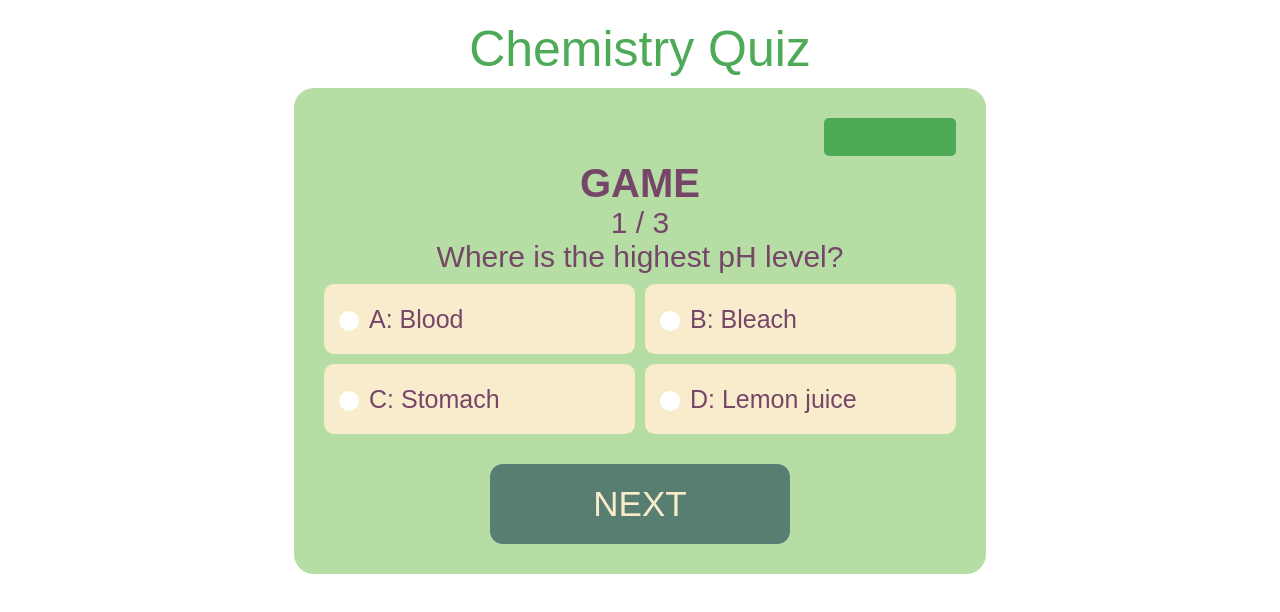
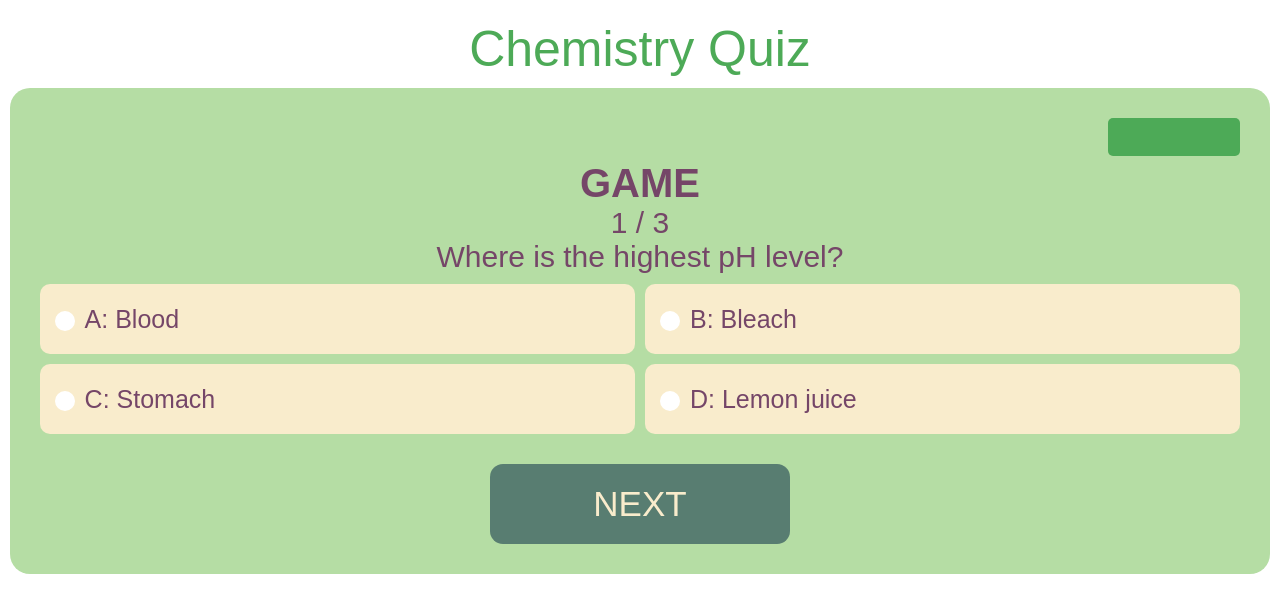
Before and after one commit to Homo-liber/chemistry-quiz, a React (Vite) app: page / in a window 1280 px wide. Both pictures are taken after a click on the button "START". Shown: the top 612 px of the page. Built offline with nearby package versions, Linux system fonts and the light colour scheme.

Commit message:
Result-page: Resetting the number of correct answers to zero

```diff
--- a/src/App.css
+++ b/src/App.css
@@ -13,11 +13,11 @@
 .container {
   margin: 0;
   padding: 0;
+  margin: 0 auto;
   background-color: var(--green1);
   padding: 30px;
-  width: 50%;
-  height: 90%;
+  width: 95%;
+  /* height: 90%; */
   min-width: 300px;
-  margin: 0 auto;
   border-radius: 20px;
 }
--- a/src/App.jsx
+++ b/src/App.jsx
@@ -44,6 +44,7 @@ function App() {
             setCurrentPage={setCurrentPage}
             loggedInUser={loggedInUser}
             correctly={correctly}
+            setCorrectly={setCorrectly}
           />
         ) : currentPage === "details" ? (
           <DetailsAds
--- a/src/components/Game/Game.jsx
+++ b/src/components/Game/Game.jsx
@@ -31,6 +31,7 @@ export default function Game({
       </p>
       <p className={styles.text}>{questions[currentIndex].q}</p>
 
+      <div className={styles.boxABCD}>
         <div className={styles.boxAB}>
           <div
             className={styles.answerBox}
@@ -140,7 +141,7 @@ export default function Game({
             <p>D: {questions[currentIndex].answer[3]}</p>
           </div>
         </div>
-
+      </div>
       <button
         className={styles.nextbutton}
         disabled={selectedOption === null}
--- a/src/components/Game/Game.module.css
+++ b/src/components/Game/Game.module.css
@@ -3,7 +3,6 @@
   justify-content: end;
   width: 100%;
 }
-
 .nameOfUser {
   color: var(--bg-color);
   font-size: 20px;
@@ -16,7 +15,6 @@
   justify-content: center;
   align-items: center;
 }
-
 .heading {
   width: 100%;
   display: block;
@@ -29,7 +27,6 @@
   text-align: center;
   text-transform: uppercase;
 }
-
 .text {
   color: var(--accent-color1);
   font-size: 30px;
@@ -37,20 +34,20 @@
   margin: 0;
   padding: 0;
 }
-
+.boxABCD {
+  display: block;
+  justify-content: space-between;
+}
 .boxAB {
-  /* background-color: pink; */
   display: flex;
   gap: 10px;
 }
-
 .boxCD {
-  /* background-color: rgb(244, 208, 160); */
   display: flex;
   gap: 10px;
 }
 .answerBox {
-  width: 30vw;
+  width: 100%;
   margin: 0 auto;
   margin-top: 10px;
   padding: 10px;
@@ -62,7 +59,6 @@
   border-radius: 10px;
   height: 50px;
 }
-
 input[type="radio"] {
   appearance: none;
   padding: 10px;
@@ -70,11 +66,9 @@ input[type="radio"] {
   background-color: #fff;
   border-radius: 50%;
 }
-
 input[type="radio"]:checked {
   background-color: var(--accent-color1);
 }
-
 .nextbutton {
   display: block;
   margin: 0 auto;
@@ -87,16 +81,13 @@ input[type="radio"]:checked {
   width: 300px;
   border-radius: 13px;
 }
-
 .nextbutton:hover {
   background-color: var(--bg-color);
   color: var(--accent-color1);
 }
-
 .nextbutton:active {
   background-color: var(--green2);
 }
-
 .buttongame {
   width: 100%;
   background-color: var(--bg-color);
@@ -107,17 +98,14 @@ input[type="radio"]:checked {
   padding-bottom: 10px;
   text-align: left;
 }
-
 .buttongame:hover {
   background-color: var(--green2);
   color: var(--bg-color);
 }
-
 .buttongame:active {
   background-color: var(--accent-color2);
   color: #000;
 }
-
 @media (max-width: 1024px) {
   .boxAB {
     display: block;
--- a/src/components/ResultPage/ResultPage.jsx
+++ b/src/components/ResultPage/ResultPage.jsx
@@ -5,6 +5,7 @@ export default function ResultPage({
   setCurrentPage,
   loggedInUser,
   correctly,
+  setCorrectly,
 }) {
   return (
     <>
@@ -30,6 +31,7 @@ export default function ResultPage({
         className={styles.resultbutton}
         onClick={() => {
           setCurrentPage("welcome");
+          setCorrectly(0);
         }}
       >
         NEW GAME
```
Lines whose indentation alone changed are shown as unchanged.
